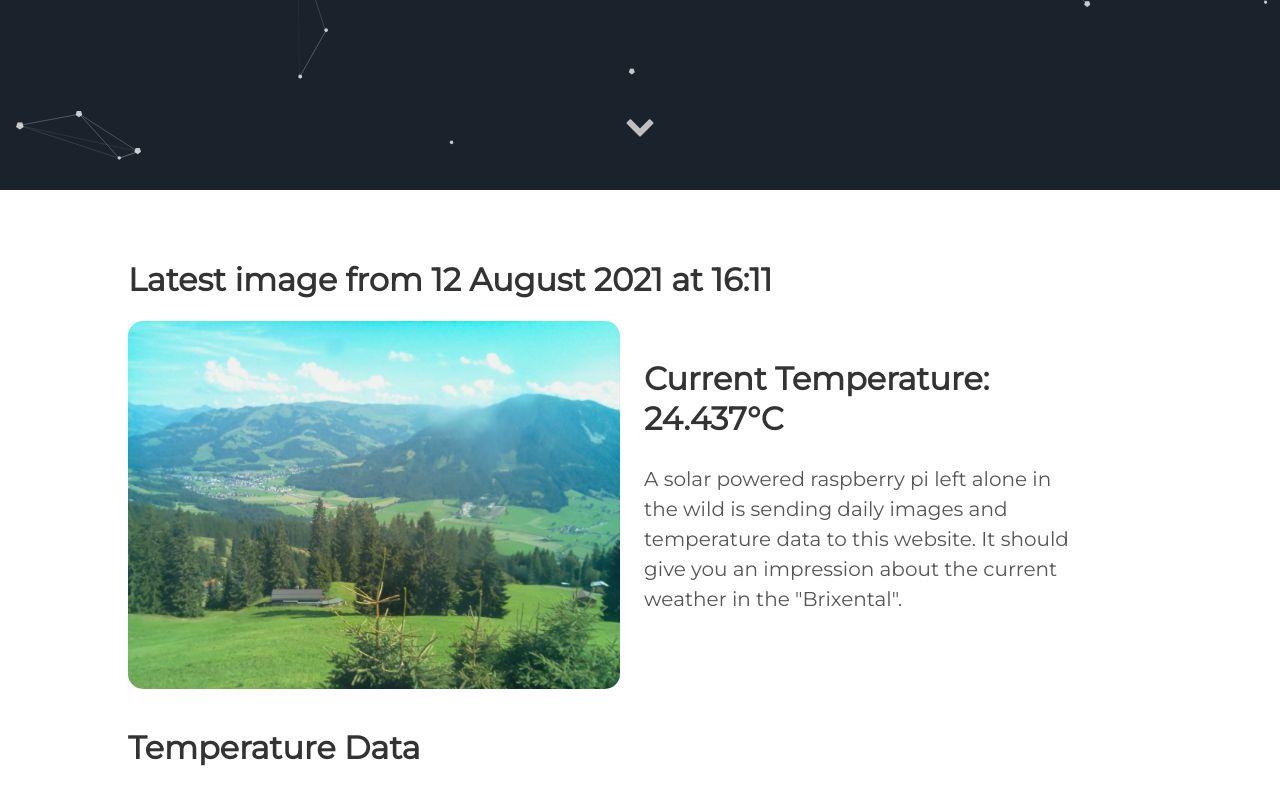
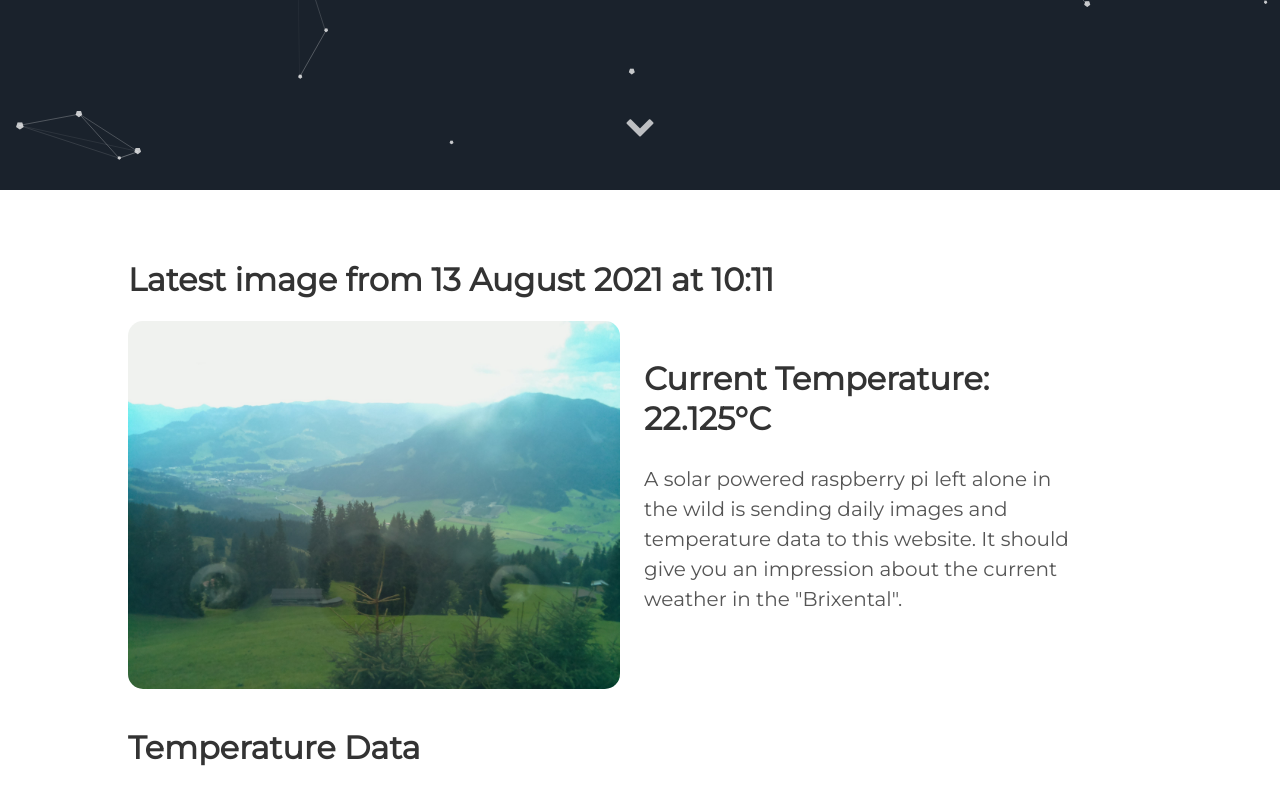
Before and after one commit to vektorious/vektorious.github.io, a Jekyll site: the page built from resources/huette.md, in a window 1280 px wide and 900 px high, scrolled down 710 px. Shown: the top 805 px of the window. Built offline with Jekyll 4.4.1, drawn with Linux system fonts in a browser that asks for light colours.

Commit message:
I'm a bot beep boop

```diff
--- a/resources/huette.md
+++ b/resources/huette.md
@@ -6,13 +6,13 @@ image: '/assets/img/'
 description: 'Live image from the Austrian alps'
 twitter_text: ' '
 ---
-## Latest image from 12 August 2021 at 16:11
+## Latest image from 13 August 2021 at 10:11
 <div class="huette">
   <div class="huette-image">
     <img src="{{ "/assets/img/huette.jpg" | prepend: site.baseurl }}">
   </div>
   <div class="huette-text">
-        <h2>Current Temperature: 24.437°C</h2>
+        <h2>Current Temperature: 22.125°C</h2>
         <p>A solar powered raspberry pi left alone in the wild is sending daily images and temperature data to this website. It should give you an impression about the current weather in the "Brixental".</p>
 
   </div>
```
Also changed, not shown: rpi-script/2021-08-13_101005.txt (renamed from rpi-script/2021-08-12_161007.txt, +5 -5 lines), rpi-script/huette.md (+2 -2 lines), assets/img/huette.jpg, assets/img/temp_plot.png, rpi-script/temp_plot.png, 1 other file.
